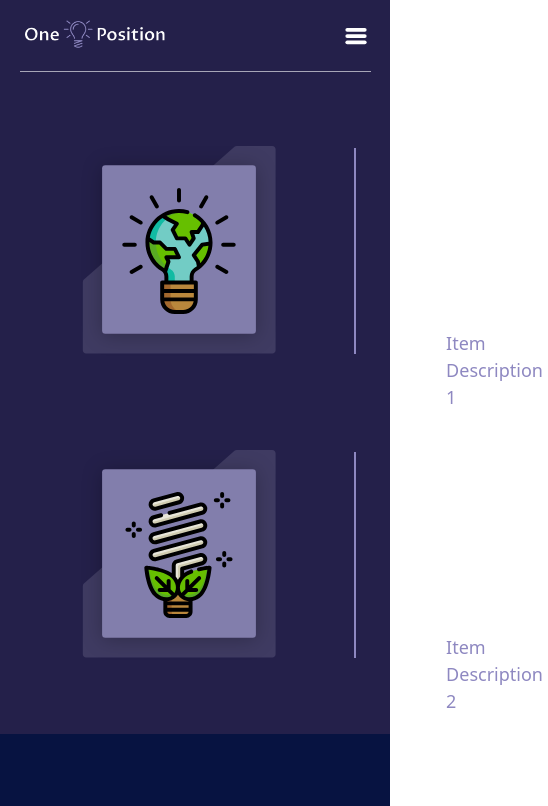
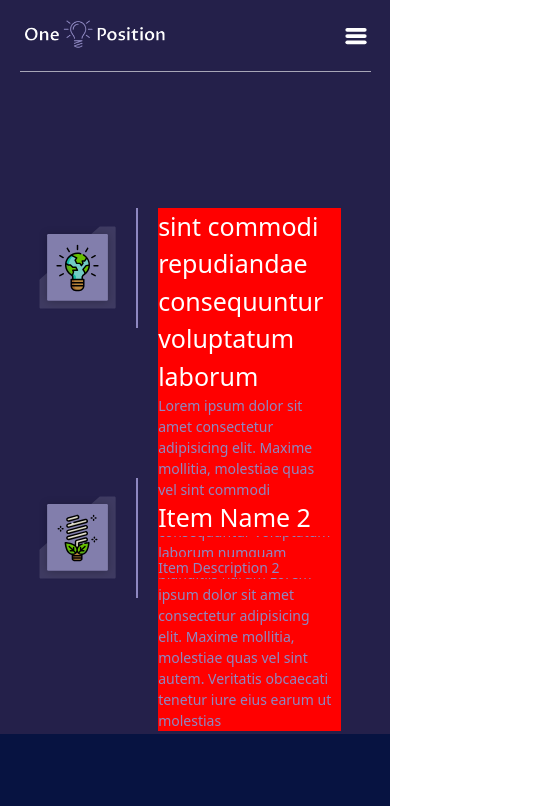
Before and after one commit to thealiyarov/Company_Web_site, a React (Create React App) app: page /products in a window 390 px wide. Shown: the top 806 px of the page, 548 px wide, since content can reach past the window. Built offline with nearby package versions, Linux system fonts and the light colour scheme.

Commit message:
product responsive added

```diff
--- a/src/Pages/Products/Items.js
+++ b/src/Pages/Products/Items.js
@@ -1,24 +1,25 @@
 import React from "react";
 import image from "../../Assets/itemFrame.svg";
+import "./Product.css";
 
 function Items({img , itemName , itemDesc}) {
   return (
-    <div className="items-container flex justify-center w-[100%]">
+    <div className="items-container  flex justify-center w-[100%]">
       <div className="items flex justify-around gap-[70px] h-[250px] items-center  w-[62%] rounded-[8px]">
-        <div className="item-left">
-          <div className="w-[210px] h-[210px] relative flex justify-center items-center">
-            <img className="w-[210px] h-[210px]" src={image} alt="itemframe" />
-            <img className="absolute w-[60%] h-[60%]" src={img} alt="img1" />
+        <div className="itemleftMain w-[18%] h-auto">
+          <div className="itemLeft w-[100%] h-[210px] relative flex justify-center items-center">
+            <img className="leftFrame img w-[100%] h-[210px]" src={image} alt="itemframe" />
+            <img className="leftImg absolute w-[60%] h-[60%]" src={img} alt="img1" />
           </div>
         </div>
         <div className="itemborder w-[1px] h-[206px] border-solid-1px border border-[#8E88C1]"></div>
-        <div className="item-right h-[206px] w-[800px]">
+        <div className="item-right h-[206px] w-[68%]">
           <div className="item-right-container ml-[20px] mt-[20px] ">
-            <div className="item-right-top text-white text-[36px] text-left">
-              <h1>{itemName}</h1>
+            <div className="item-right-top w-[95%] bg-[red] text-white text-[36px] text-left">
+              <h1 className=" ">{itemName}</h1>
             </div>
-            <div className="item-right-bottom text-[#8E88C1] text-left text-[18px]">
-              <p>{itemDesc}</p>
+            <div className="item-right-bottom w-[95%] bg-[red] text-[#8E88C1] text-left text-[18px]">
+              <p className="itemP w-[95%]">{itemDesc}</p>
             </div>
           </div>
         </div>
--- /dev/null
+++ b/src/Pages/Products/Product.css
@@ -0,0 +1,37 @@
+@media screen and (max-width: 768px) {
+   .itemleftMain {
+
+    width: 40%;
+
+  }
+  .items{
+   gap: 20px;
+   width: 80%;
+   height: 150px;
+    }
+ .item-right{
+    width: 100%;
+    height: 120px;
+
+
+}
+.itemborder{
+    height: 120px;
+}
+.item-right-container{
+    margin-left: 0px;
+    margin-top: 0px;
+    display: flex;
+    height: 120px;
+    flex-direction: column;
+    justify-content: space-evenly;
+}
+
+.item-right-top{
+    font-size: 25px;
+
+}
+.item-right-bottom{
+    font-size: 14px;
+}
+}
--- a/src/Pages/Products/Products.js
+++ b/src/Pages/Products/Products.js
@@ -13,8 +13,12 @@ function Products() {
       <div className="h-[662px] justify-evenly flex flex-col items-center bg-[#24204A]">
         <Items
           img={image1}
-          itemName="Item Name 1"
-          itemDesc="Item Description 1 "
+          itemName="sint commodi repudiandae consequuntur voluptatum laborum"
+          itemDesc="Lorem ipsum dolor sit amet consectetur adipisicing elit. Maxime mollitia,
+          molestiae quas vel sint commodi repudiandae consequuntur voluptatum laborum
+          numquam blanditiis harum Lorem ipsum dolor sit amet consectetur adipisicing elit. Maxime mollitia,
+          molestiae quas vel sint autem. Veritatis
+          obcaecati tenetur iure eius earum ut molestias"
         />
         <Items
           img={image2}
```
